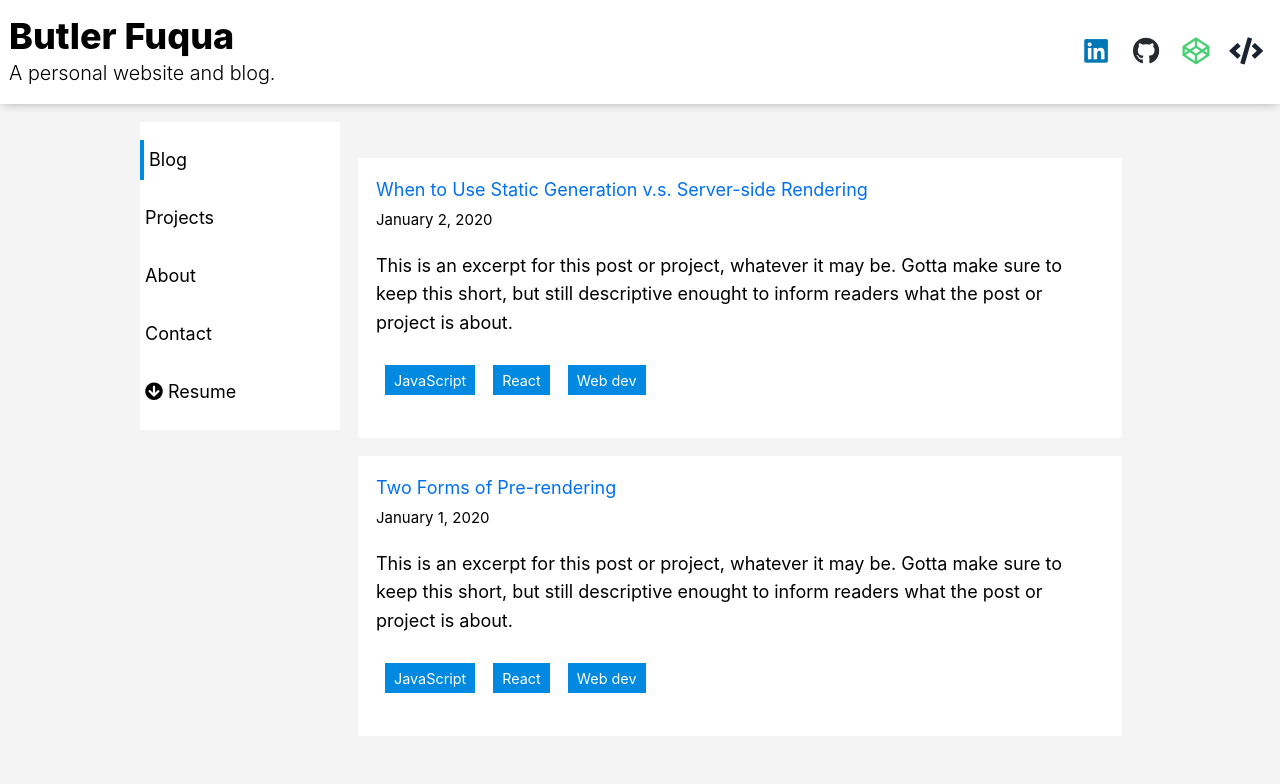
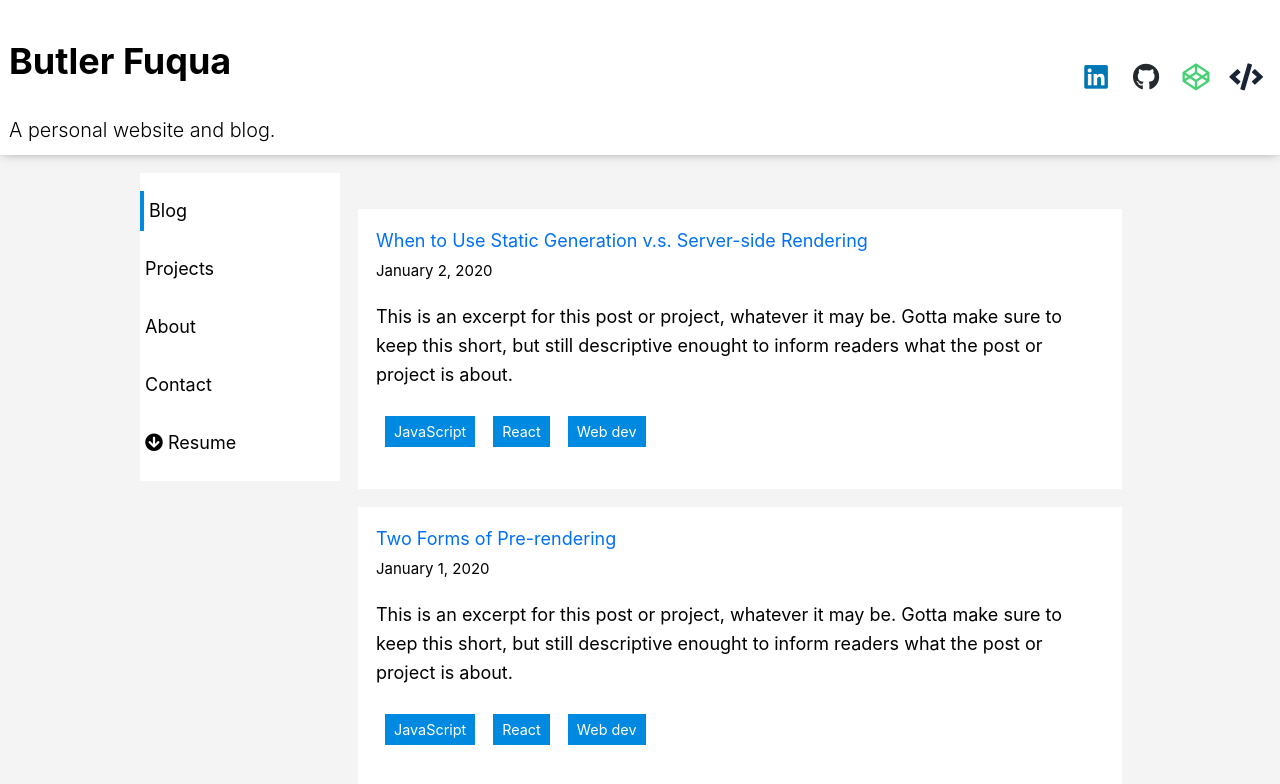
Before and after one commit to ButlerFuqua/personal-blog, a Next.js app: page / in a window 1280 px wide. Shown: the top 784 px of the page. Built offline with nearby package versions, Linux system fonts and the light colour scheme.

Commit message:
Remove Title SC from header. Replace with h1'

```diff
--- a/components/header.js
+++ b/components/header.js
@@ -25,12 +25,12 @@ const HeaderEl = styled.header`
     }
 `
 
-const Title = styled.h1`
-    font-size: 2rem;
-    line-height: 1.2;
-    font-weight: 800;
-    margin: 0;
-`
+// const Title = styled.h1`
+//     font-size: 2rem;
+//     line-height: 1.2;
+//     font-weight: 800;
+//     margin: 0;
+// `
 
 // const TitleAlt = styled.h1`
 //     font-size: 1.2rem;
@@ -139,7 +139,7 @@ export default function Header({ name, home }) {
         <HeaderEl >
             <>
                 <div>
-                    <Title>{name}</Title>
+                    <h1>{name}</h1>
                     <Subtitle>A personal website and blog.</Subtitle>
                 </div>
                 <BannerList>
```
